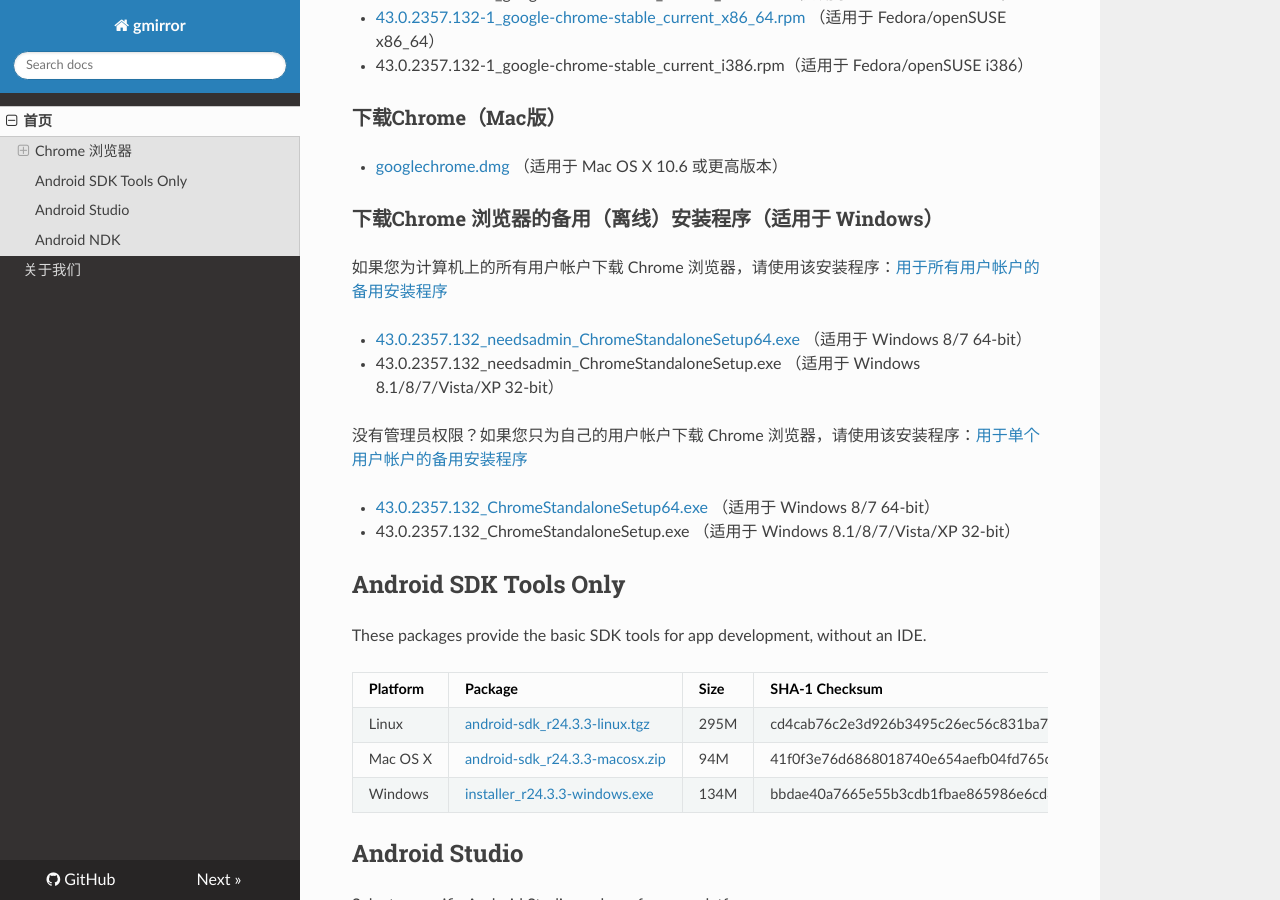
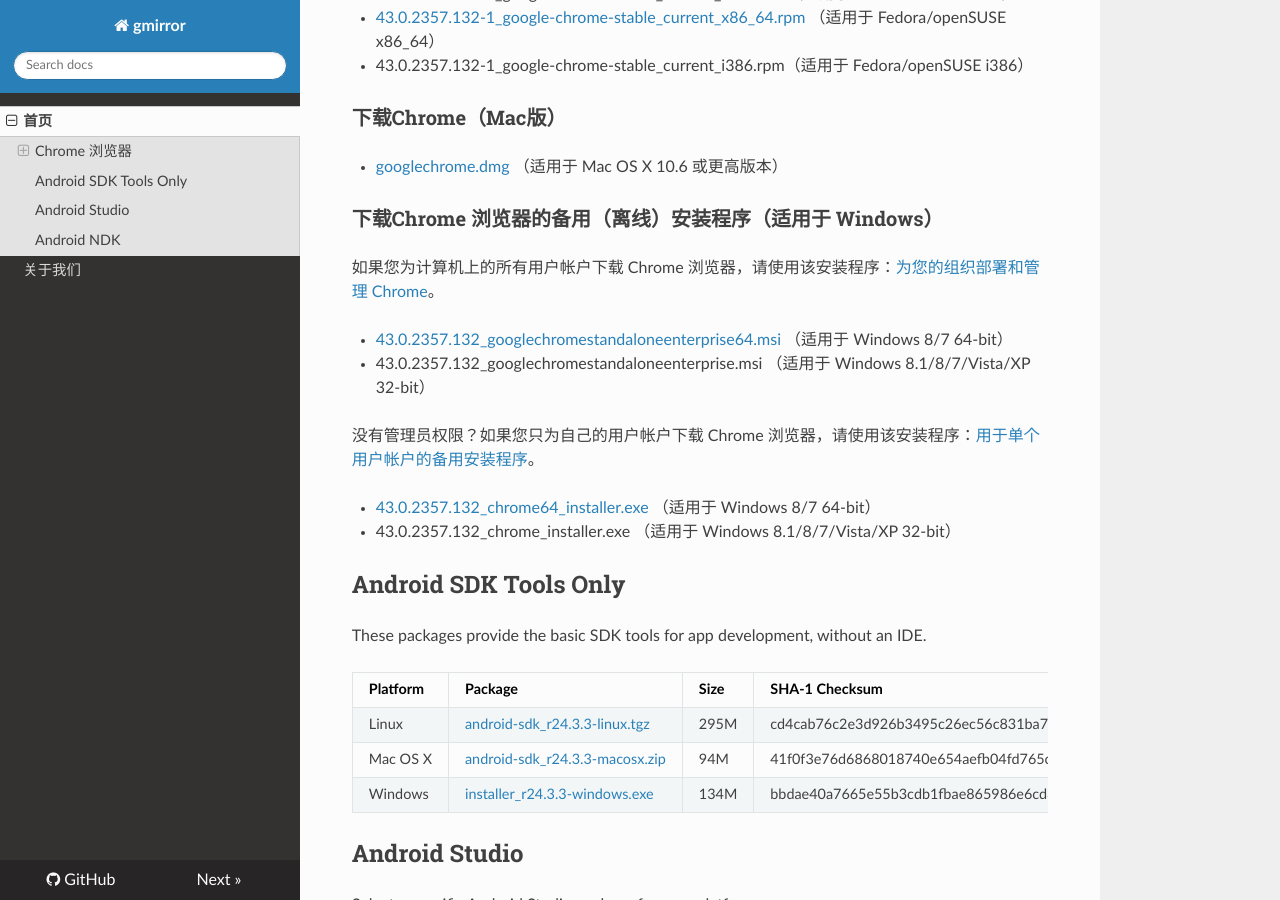
Before and after one commit to sinkcup/gmirror-portal, an MkDocs documentation site: the page built from docs/index.md, in a window 1280 px wide and 900 px high, scrolled down 394 px. Built offline with MkDocs 1.6.1, drawn with Linux system fonts in a browser that asks for light colours; nearby versions of some CDN libraries; comment, search, counter and statistics services are not loaded; old or Windows-style settings are respelled for this version of MkDocs.

Commit message:
opt: use chrome for work msi package, not use exe

```diff
--- a/docs/index.md
+++ b/docs/index.md
@@ -17,15 +17,15 @@
 
 ### 下载Chrome 浏览器的备用（离线）安装程序（适用于 Windows）
 
-如果您为计算机上的所有用户帐户下载 Chrome 浏览器，请使用该安装程序：[用于所有用户帐户的备用安装程序](http://www.google.com/chrome/eula.html?system=true&standalone=1)
+如果您为计算机上的所有用户帐户下载 Chrome 浏览器，请使用该安装程序：[为您的组织部署和管理 Chrome](http://www.google.cn/intl/zh-CN/chrome/business/browser/admin/)。
 
- * [43.0.2357.132\_needsadmin\_ChromeStandaloneSetup64.exe](http://dl.gmirror.org/chrome/win/43.0.2357.132\_needsadmin\_ChromeStandaloneSetup64.exe) （适用于 Windows 8/7 64-bit）
- * 43.0.2357.132\_needsadmin\_ChromeStandaloneSetup.exe （适用于 Windows 8.1/8/7/Vista/XP 32-bit）
+ * [43.0.2357.132\_googlechromestandaloneenterprise64.msi](http://dl.gmirror.org/chrome/win/43.0.2357.132\_needsadmin\_ChromeStandaloneSetup64.exe) （适用于 Windows 8/7 64-bit）
+ * 43.0.2357.132\_googlechromestandaloneenterprise.msi （适用于 Windows 8.1/8/7/Vista/XP 32-bit）
 
-没有管理员权限？如果您只为自己的用户帐户下载 Chrome 浏览器，请使用该安装程序：[用于单个用户帐户的备用安装程序](http://www.google.com/chrome/eula.html?standalone=1)
+没有管理员权限？如果您只为自己的用户帐户下载 Chrome 浏览器，请使用该安装程序：[用于单个用户帐户的备用安装程序](http://www.google.cn/intl/zh-CN/chrome/business/browser/?standalone=1)。
 
- * [43.0.2357.132\_ChromeStandaloneSetup64.exe](http://dl.gmirror.org/chrome/win/43.0.2357.132\_ChromeStandaloneSetup64.exe) （适用于 Windows 8/7 64-bit）
- * 43.0.2357.132\_ChromeStandaloneSetup.exe （适用于 Windows 8.1/8/7/Vista/XP 32-bit）
+ * [43.0.2357.132\_chrome64\_installer.exe](http://dl.gmirror.org/chrome/win/43.0.2357.132\_chrome64\_installer.exe) （适用于 Windows 8/7 64-bit）
+ * 43.0.2357.132\_chrome\_installer.exe （适用于 Windows 8.1/8/7/Vista/XP 32-bit）
 
 ## Android SDK Tools Only
 
```
